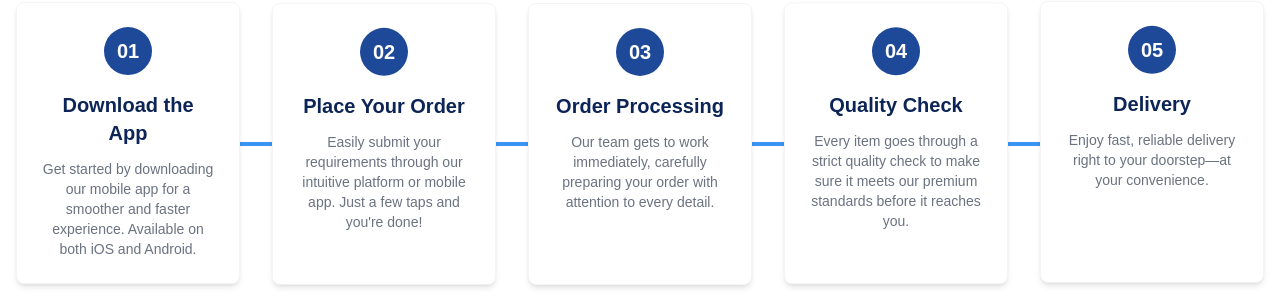
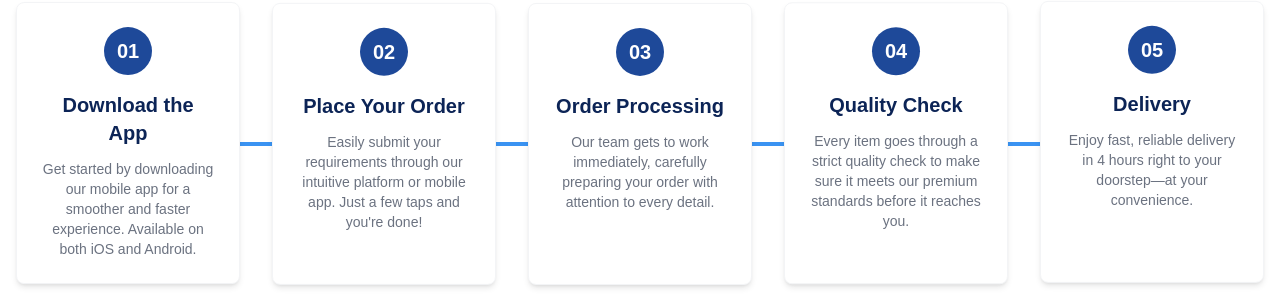
Before and after one commit to nomly7890/dilfoods-replica-online-24, a React (Vite) app: page / in a window 1280 px wide. Shown: the part 2500-2808 px from the top of the page. Built offline with nearby package versions, Linux system fonts and the light colour scheme.

Commit message:
done fully

```diff
--- a/src/components/Process.tsx
+++ b/src/components/Process.tsx
@@ -29,7 +29,7 @@ const processSteps = [
     number: "05",
     title: "Delivery",
     description:
-      "Enjoy fast, reliable delivery right to your doorstep—at your convenience.",
+      "Enjoy fast, reliable delivery in 4 hours right to your doorstep—at your convenience.",
   },
 ];
 
```
